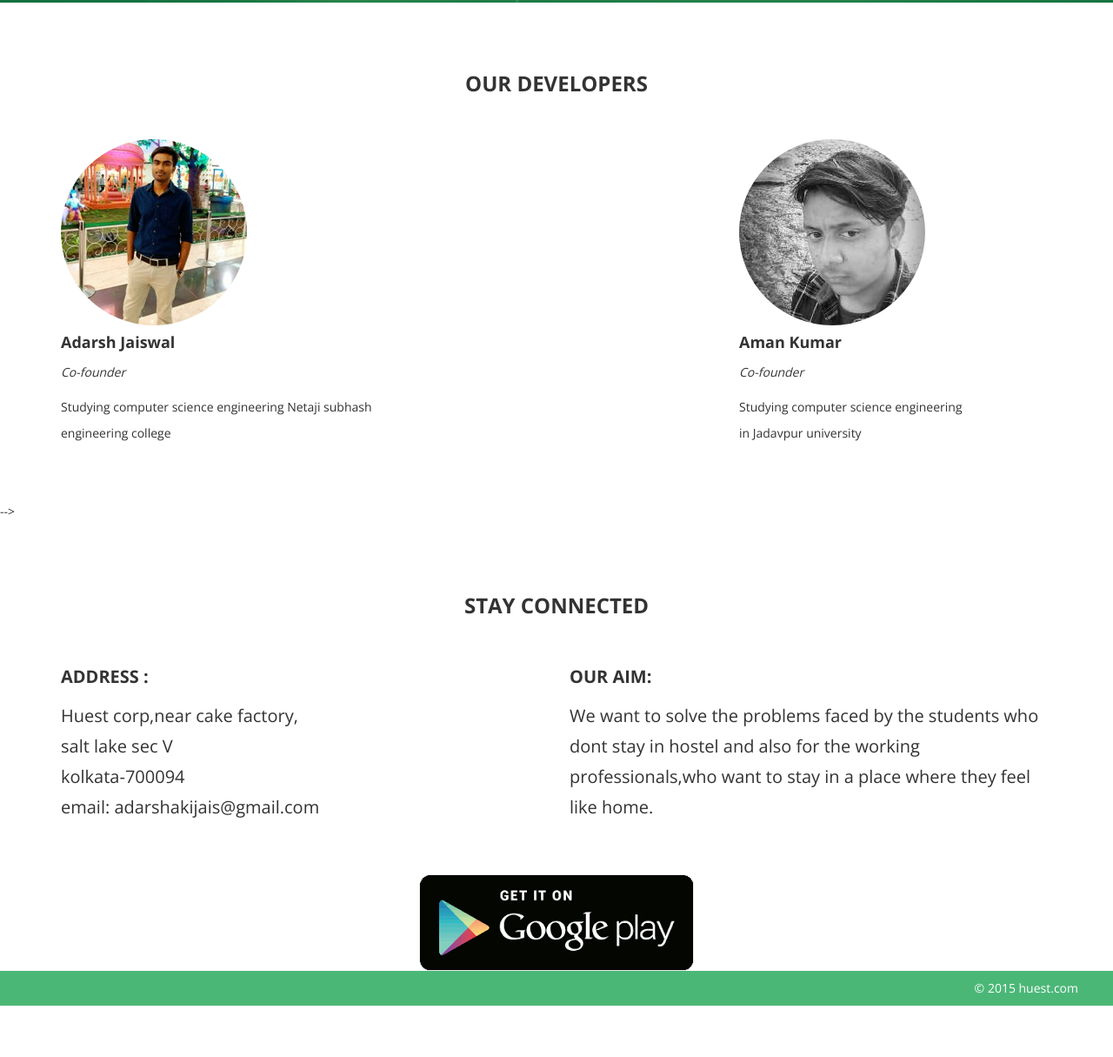
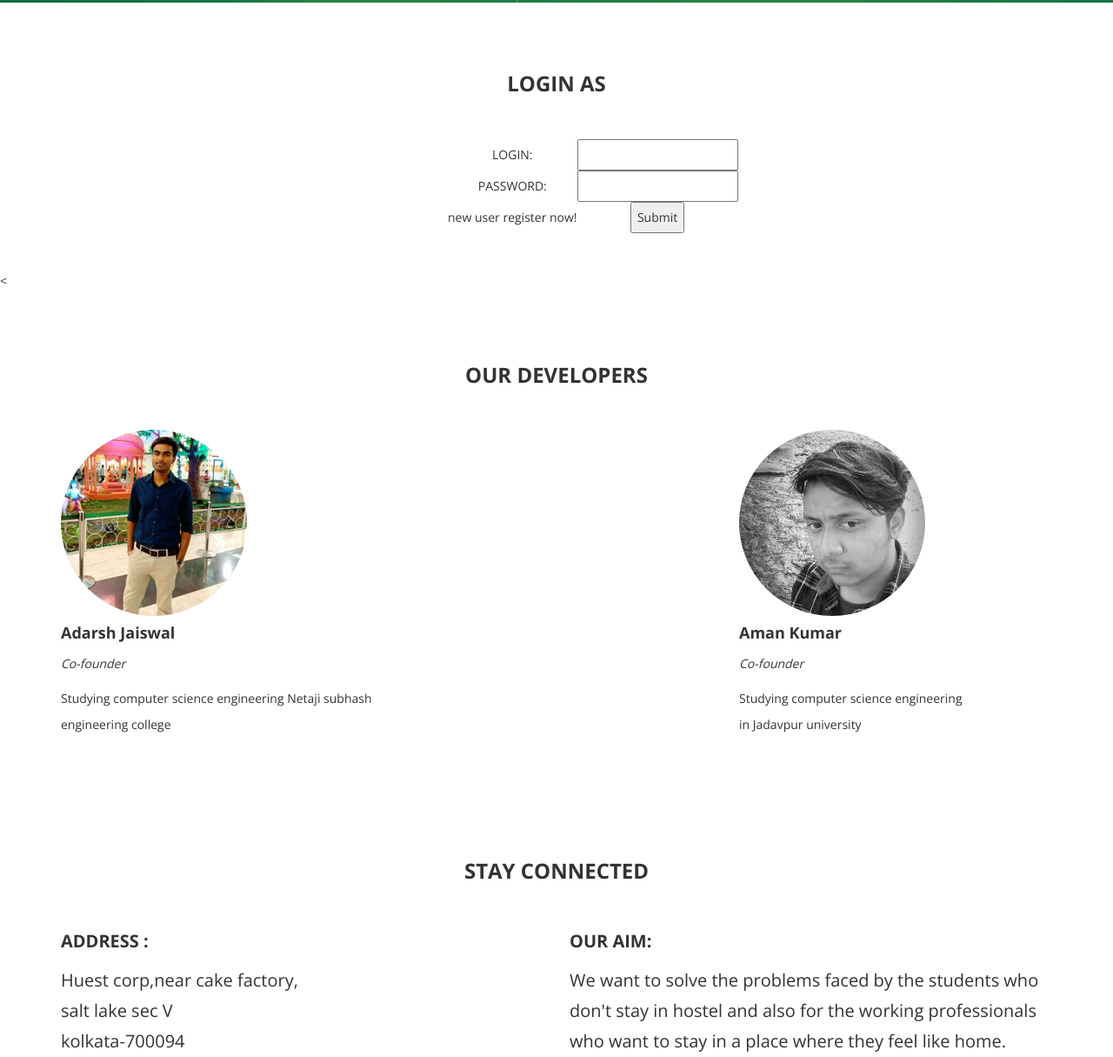
Before and after one commit to adarsh-jaiswal/huest-web, a plain HTML site: page HUEST.html in a window 1280 px wide. Shown: the part 1585-2800 px from the top of the page at 87% size. Before the commit the page ends 2741 px from the top, so only its background shows below. Drawn offline with nearby package versions, Linux system fonts and the light colour scheme.

Commit message:
huest login and sign up

```diff
--- a/HUEST.html
+++ b/HUEST.html
@@ -51,6 +51,8 @@
 
                      <li><a href="#contact">CONTACT</a></li>
                      <li><a href="#login">LOGIN</a></li>
+                     <li><a href="registrationForm.html">SIGNUP</a></li>
+
                      <li><a href="mailto:info@domain.com?Subject=Product%20Enquiry" target="_top"> <i class="fa fa-envelope-o"></i><span class="home-mail">e-mail: adarshakijais@gmail.com</span></a></li>
                 </ul>
             </div>
@@ -195,6 +197,50 @@
 
        </section>
        <!--TESTIMONIAL SECTION END-->
+       <!-- login section-->
+	<section class="login" id="login" >
+ <div class="container">
+           <div class="row text-center" >
+
+               <div class="col-lg-8 col-lg-offset-2 col-md-8 col-md-offset-2 col-sm-10 col-sm-offset-1">
+
+                <h3 data-scroll-reveal="enter from the bottom after 0.1s">
+                    <strong>
+                  login as
+                        </strong>
+                        </h3>
+
+                         <form action="loginServlet" method="post">
+
+<table>
+<tr>
+<div class="col-lg-4 col-md-4 col-sm-4" data-scroll-reveal="enter from the bottom after 0.8s" >
+<table>
+<tr>
+<td>LOGIN:</td><td><input type="text" name="loginName"></td>
+</tr>
+<tr>
+
+<td>PASSWORD:</td><td><input type="password" name="pass"></td>
+</tr>
+
+<tr><td>new user register now!</td><td><input type="submit" value="Submit"></td>
+
+
+
+
+</table>
+</form>
+  </div>
+
+
+            </div>
+
+               </div>
+
+
+       </section>
+    <
     <section class="developers" id="developers" >
  <div class="container">
            <div class="row text-center" >
@@ -277,7 +323,7 @@
             </div>-->
 
 
-       </section>-->
+
     <!--PRICING SECTION END-->
     <section class="contact" id="contact" >
             <div class="container">
@@ -315,7 +361,7 @@
                 <div class="col-lg-6 col-md-6 col-sm-6" data-scroll-reveal="enter from the left after 0.4s">
                     <strong>OUR AIM:</strong>
                      <p>
-                     We want to solve the problems faced by the students who dont stay in hostel and also for the working professionals,who want to stay in a place where they feel like home.
+                     We want to solve the problems faced by the students who don't stay in hostel and also for the working professionals who want to stay in a place where they feel like home.
                   </p>
 
 
```
Also changed, not shown: registrationForm.html (+9 -9 lines).
